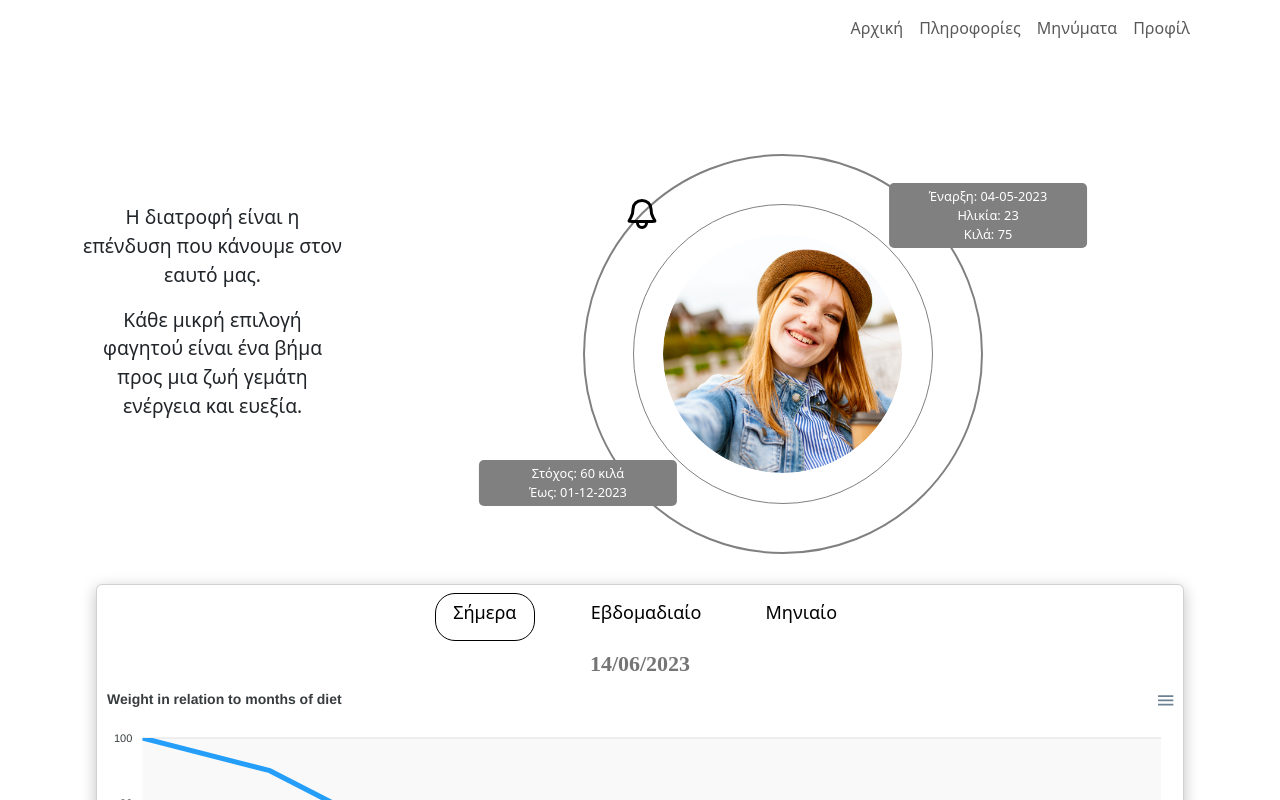
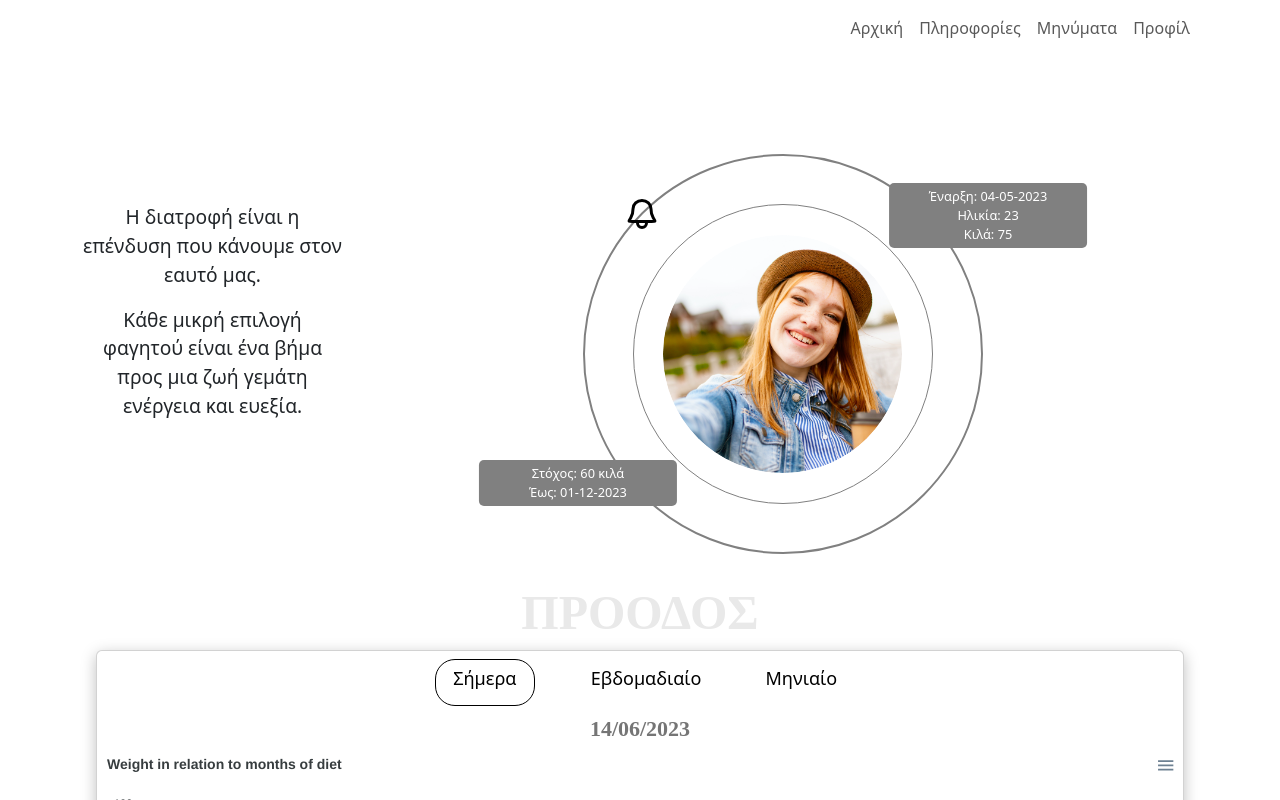
Before and after one commit to Spanosnick/Personal_monitor_React, a React (Create React App) app: page /profile in a window 1280 px wide. Shown: the top 800 px of the page. Built offline with nearby package versions, Linux system fonts and the light colour scheme.

Commit message:
add section titles

```diff
--- a/src/screens/homepage.js
+++ b/src/screens/homepage.js
@@ -1,10 +1,14 @@
 import React from "react";
 import ImgOverlayExample from '../components/chooseProgram'
+import Frame from "../components/imageLeftText/Frame";
+import SectionTitle from "../components/sectionTitle";
 
 
 function Homepage() {
     return (
         <div>
+            <Frame isDefaultContent={true} />
+            <SectionTitle title={'ΠΡΟΓΡΑΜΜΑ'} />
             <ImgOverlayExample/>
         </div>
     );
--- a/src/screens/info.js
+++ b/src/screens/info.js
@@ -4,11 +4,13 @@ import Frame from '../components/imageLeftText/Frame';
 import Banner from '../components/imageBanner/ImageBanner';
 import Article from '../components/articles/article';
 import Faq from '../components/faq/faq';
+import SectionTitle from "../components/sectionTitle";
 
 function Infopage(){
     return(
         <div>
             <Frame isDefaultContent={false} />
+            <SectionTitle title={'ΑΡΘΡΑ'} />
             <Banner text={'ΑΡΘΡΑ'}/>
             <Article/>
             <Banner text={'Συχνές Ερωτήσεις'}/>
--- a/src/screens/profile.js
+++ b/src/screens/profile.js
@@ -1,12 +1,14 @@
 import React from "react";
 import CircleComponent from '../components/circleDesign/circleComponent';
 import Chart from '../components/chartCoponent/ChartComponent';
+import SectionTitle from "../components/sectionTitle";
 
 
 function Profilepage() {
     return (
         <div>
             <CircleComponent/>
+            <SectionTitle title={'ΠΡΟΟΔΟΣ'} />
             <Chart/>
         </div>
     );
```
